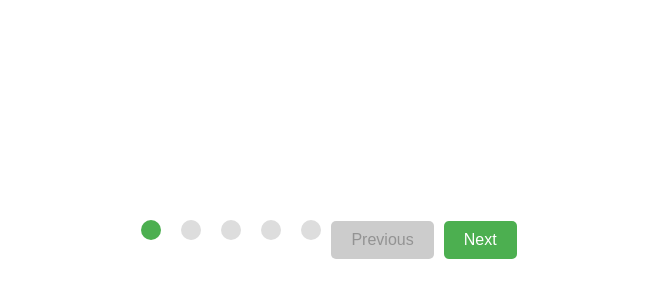
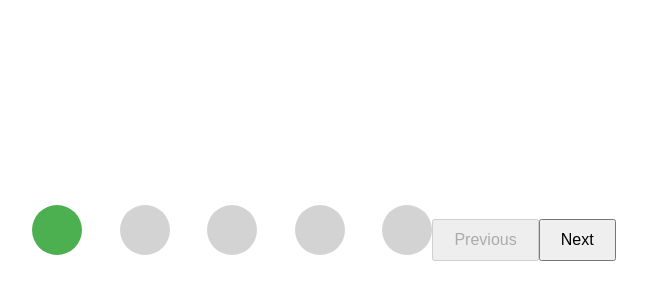
Before and after one commit to acciojob/progress-bar-Maeinukhan63, a website: page main.html in a window 1280 px wide. Shown: the part 160-460 px from the top of the page, without its empty margins (316-963 px from the left). Drawn offline with Linux system fonts and the light colour scheme.

Commit message:
created a submission

```diff
--- a/main.html
+++ b/main.html
@@ -7,19 +7,15 @@
 </head>
 
 <body>
-
-	 <div class="progress-bar">
-        <div class="circle active"></div>
-        <div class="circle"></div>
-        <div class="circle"></div>
-        <div class="circle"></div>
-        <div class="circle"></div>
+<div class="progress-bar">
+        <div class="circle active" id="circle-1"></div>
+        <div class="circle" id="circle-2"></div>
+        <div class="circle" id="circle-3"></div>
+        <div class="circle" id="circle-4"></div>
+        <div class="circle" id="circle-5"></div>
     </div>
-    <div class="buttons">
-        <button id="prev" disabled>Previous</button>
-        <button id="next">Next</button>
-    </div>
-	<!-- the entire body must be written by student -->
+    <button id="prev" disabled>Previous</button>
+    <button id="next">Next</button>
     <script type="text/javascript" src="./script.js">
 </script>
 
--- a/script.js
+++ b/script.js
@@ -1,8 +1,7 @@
-//your JS code here. If required.
 document.addEventListener('DOMContentLoaded', () => {
     const circles = document.querySelectorAll('.circle');
+    const nextButton = document.getElementById('next');
     const prevButton = document.getElementById('prev');
-    const nextButton = document.getElementById('next');
     let currentIndex = 0;
 
     function updateButtons() {
@@ -18,13 +17,13 @@ document.addEventListener('DOMContentLoaded', () => {
                 circle.classList.remove('active');
             }
         });
+        updateButtons();
     }
 
     nextButton.addEventListener('click', () => {
         if (currentIndex < circles.length - 1) {
             currentIndex++;
             updateCircles();
-            updateButtons();
         }
     });
 
@@ -32,10 +31,8 @@ document.addEventListener('DOMContentLoaded', () => {
         if (currentIndex > 0) {
             currentIndex--;
             updateCircles();
-            updateButtons();
         }
     });
 
-    // Initialize
-    updateButtons();
+    updateButtons(); // Initialize buttons state
 });
--- a/styles.css
+++ b/styles.css
@@ -1,51 +1,36 @@
-/*  your css code here. If applicable */
 body {
-    font-family: Arial, sans-serif;
     display: flex;
     justify-content: center;
     align-items: center;
     height: 100vh;
     margin: 0;
+    font-family: Arial, sans-serif;
 }
 
 .progress-bar {
     display: flex;
-    align-items: center;
+    justify-content: space-between;
+    width: 400px;
     margin-bottom: 20px;
 }
 
 .circle {
-    width: 20px;
-    height: 20px;
+    width: 50px;
+    height: 50px;
     border-radius: 50%;
-    background-color: #ddd;
-    margin: 0 10px;
-    transition: background-color 0.3s;
+    background-color: lightgray;
+    display: flex;
+    justify-content: center;
+    align-items: center;
+    font-size: 20px;
+    color: white;
 }
 
 .circle.active {
     background-color: #4caf50;
 }
 
-.buttons {
-    display: flex;
-    gap: 10px;
-}
-
 button {
     padding: 10px 20px;
-    border: none;
-    border-radius: 5px;
-    cursor: pointer;
     font-size: 16px;
 }
-
-button:disabled {
-    background-color: #ccc;
-    cursor: not-allowed;
-}
-
-button:not(:disabled) {
-    background-color: #4caf50;
-    color: #fff;
-}
```
